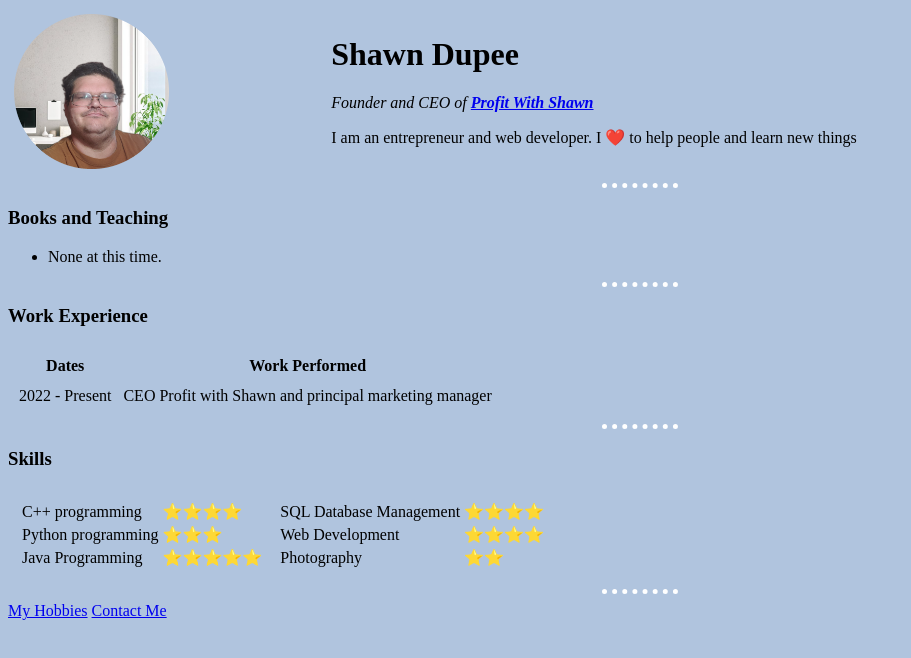
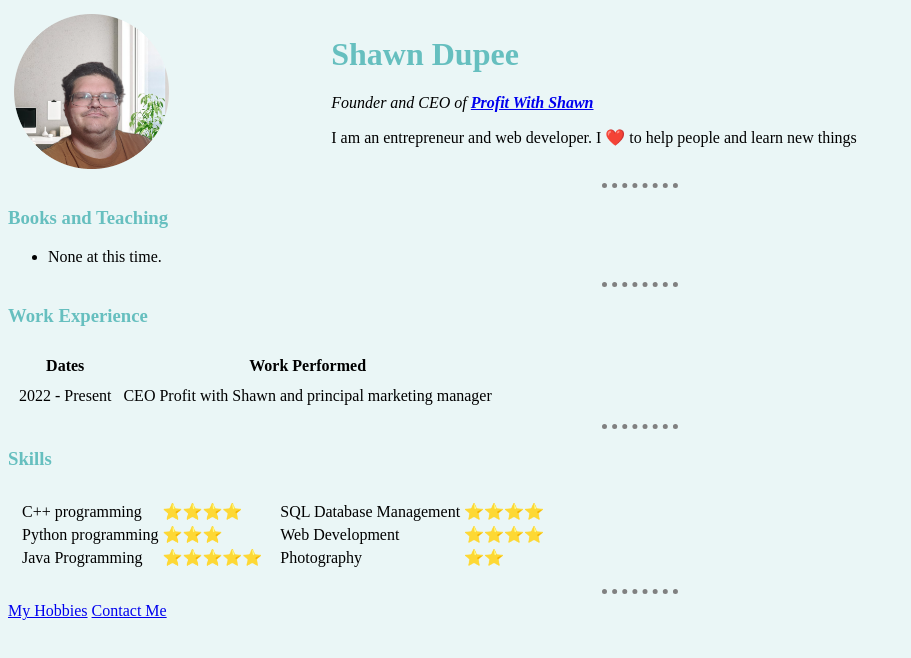
Before and after one commit to spdupee/codingbootcamp, a plain HTML site: page index.html in a window 1280 px wide. Shown: the whole page, without its empty margins (0-911 px from the left). Drawn offline with Linux system fonts and the light colour scheme.

Commit message:
Add files via upload
hobbies.html
contact-me.html
styles.css
updated index.html

```diff
--- /dev/null
+++ b/css/styls.css
@@ -0,0 +1,17 @@
+body {
+    background-color:#EAF6F6;
+}
+
+hr {
+    border-style: none;
+    border-top: 5px dotted grey;
+    width: 6%;
+}
+
+h1 {
+    color: #66bfbf;
+}
+
+h3 {
+    color: #66bfbf
+}
--- a/index.html
+++ b/index.html
@@ -2,17 +2,7 @@
   <head>
     <meta charset="utf-8" />
     <title>Shawn's Personal Page</title>
-    <style>
-        body {
-            background-color:lightsteelblue;
-        }
-
-        hr {
-            border-style: none;
-            border-top: 5px dotted white;
-            width: 6%;
-        }
-    </style>
+    <link rel="stylesheet" href="css/styls.css">
   </head>
   <body>
     <table cellspacing="5">
```
Also changed, not shown: contact-me.html (added, +13 -0 lines), hobbies.html (added, +14 -0 lines).
